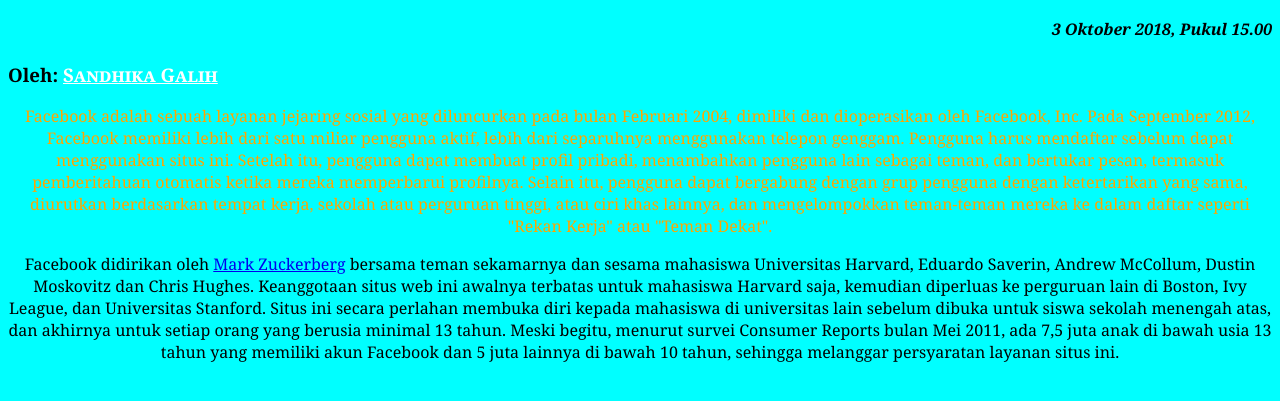
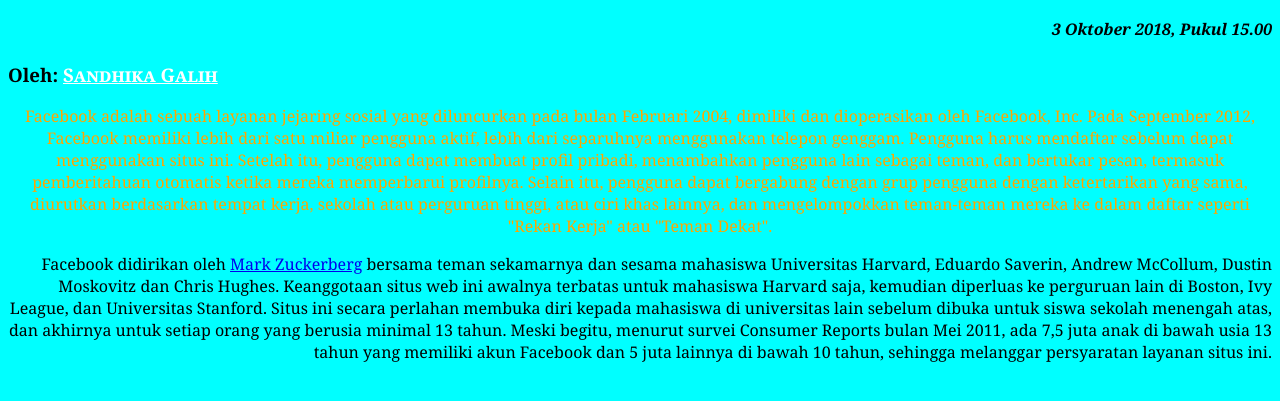
Before and after one commit to RayhanFaizAdzikra/itw2024_243040041, a plain HTML site: page latihan/latihan3/L3b243040041.html in a window 1280 px wide. Shown: the part 131-532 px from the top of the page. Drawn offline with Linux system fonts and the light colour scheme.

Commit message:
selesai mengerjakan latihan 3b

```diff
--- a/latihan/latihan3/L3b243040041.css
+++ b/latihan/latihan3/L3b243040041.css
@@ -26,6 +26,6 @@ h4 {
   text-align: center;
 }
 
-p {
-  text-align: center;
+#efg {
+  text-align: right;
 }
--- a/latihan/latihan3/L3b243040041.html
+++ b/latihan/latihan3/L3b243040041.html
@@ -25,7 +25,7 @@
       teman-teman mereka ke dalam daftar seperti "Rekan Kerja" atau "Teman
       Dekat".
     </p>
-    <p>
+    <p id="efg">
       Facebook didirikan oleh
       <a href="http://facebook.com">Mark Zuckerberg</a> bersama teman sekamarnya
       dan sesama mahasiswa Universitas Harvard, Eduardo Saverin, Andrew
```
